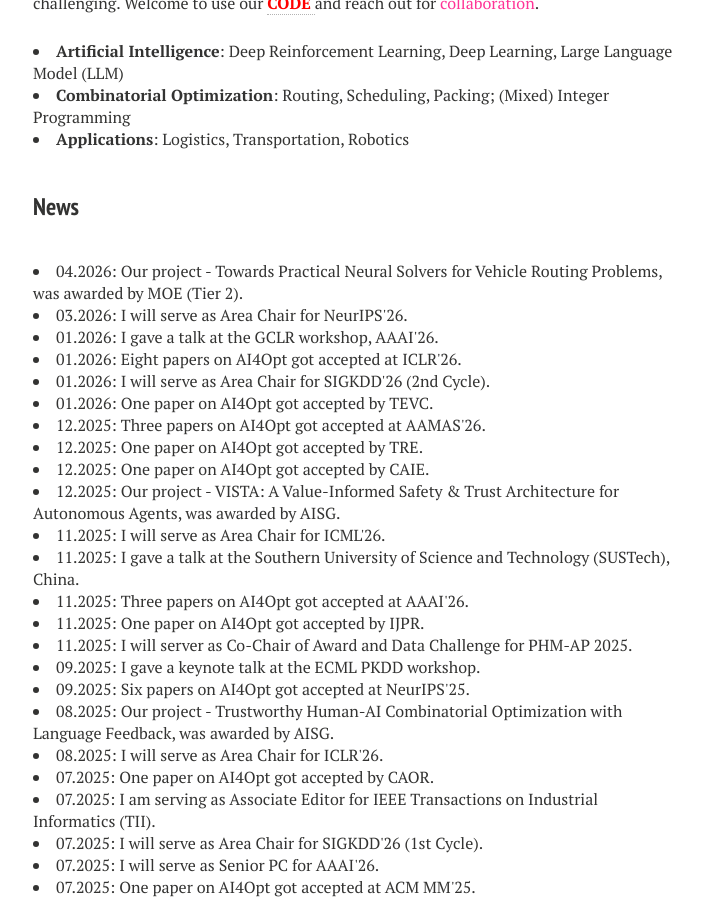
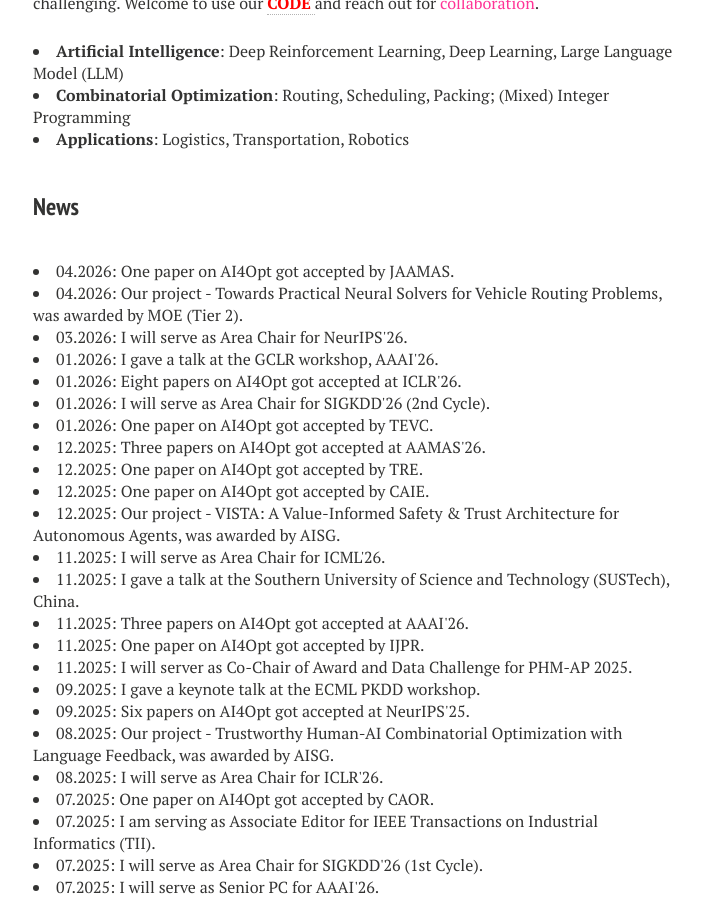
Before and after one commit to zhiguangcaosg/zhiguangcaosg.github.io, a Jekyll site: the page built from index.md, in a window 1280 px wide and 900 px high, scrolled down 812 px. Shown: the whole window, without its empty margins (287-990 px from the left). Built offline with Jekyll 4.4.1, drawn with Linux system fonts in a browser that asks for light colours; nearby versions of some CDN libraries.

Commit message:
Update index.md

```diff
--- a/index.md
+++ b/index.md
@@ -39,6 +39,9 @@ image: banner1.png
 
 <h3 style="margin-bottom:-8px;padding-top:20px;">News</h3> <br>
 
+<li>
+04.2026: One paper on AI4Opt got accepted by JAAMAS.
+</li>
 
 <li>
 04.2026:  Our project - Towards Practical Neural Solvers for Vehicle Routing Problems, was awarded by MOE (Tier 2).
```
